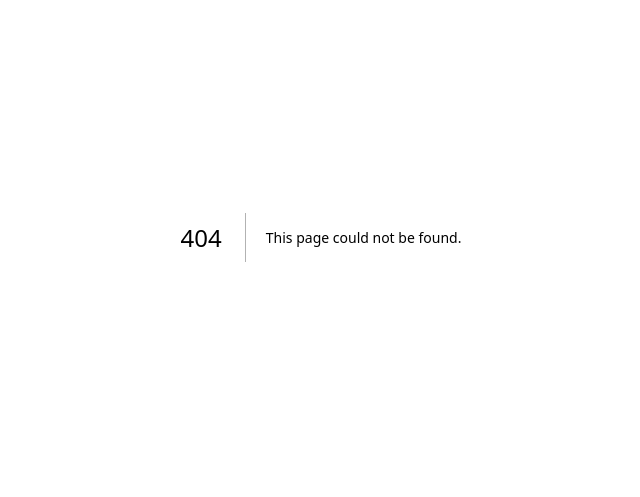
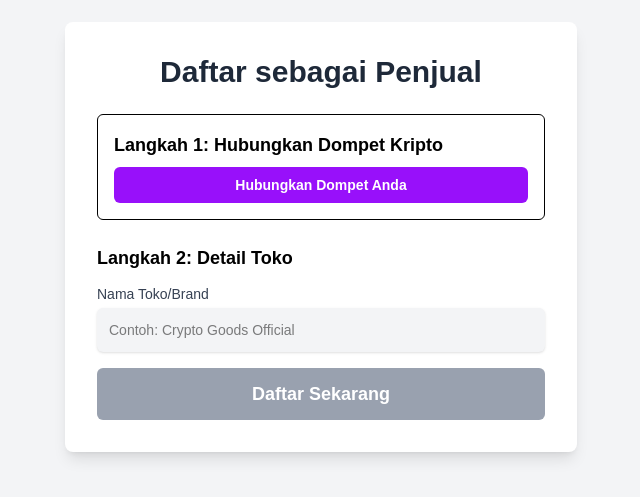
Before and after one commit to difhaels/dexx-fe, a Next.js app: page /seller/register in a window 1280 px wide. Before the commit this address had no page. Shown: the part 163-660 px from the top of the page, without its empty margins (319-959 px from the left). Built offline with nearby package versions, Linux system fonts and the light colour scheme.

Commit message:
add new seller register

```diff
--- /dev/null
+++ b/src/app/seller/register/page.js
@@ -0,0 +1,156 @@
+"use client";
+import { useState } from "react";
+import Head from "next/head";
+import Link from "next/link";
+
+export default function SellerRegistrationPage() {
+  // Dummy State untuk simulasi data
+  const [storeName, setStoreName] = useState("");
+  const [walletAddress, setWalletAddress] = useState(null); // Alamat dompet yang terhubung
+  const [isConnecting, setIsConnecting] = useState(false);
+  const [isRegistered, setIsRegistered] = useState(false);
+
+  // Fungsi Simulasi Koneksi Dompet
+  const handleConnectWallet = async () => {
+    setIsConnecting(true);
+    // Di aplikasi nyata, ini akan memanggil window.ethereum.request({ method: 'eth_requestAccounts' });
+    try {
+      await new Promise((resolve) => setTimeout(resolve, 1000));
+      const dummyAddress = "0xSellerDApp...800aa3";
+      setWalletAddress(dummyAddress);
+      alert("Dompet berhasil terhubung!");
+    } catch (error) {
+      alert("Gagal koneksi. Pastikan MetaMask/Dompet terinstal.");
+    } finally {
+      setIsConnecting(false);
+    }
+  };
+
+  // Fungsi Pendaftaran Seller
+  const handleRegisterSeller = (e) => {
+    e.preventDefault();
+
+    if (!walletAddress) {
+      alert("Anda harus menghubungkan dompet kripto Anda terlebih dahulu!");
+      return;
+    }
+
+    // --- Simulasi Interaksi Blockchain untuk Pendaftaran ---
+    console.log(
+      `Mencatat Seller: ${storeName} dengan Wallet: ${walletAddress} ke Smart Contract...`
+    );
+
+    // Di aplikasi nyata, ini akan memanggil Smart Contract function (misalnya, registerSeller(storeName, walletAddress))
+    setIsRegistered(true);
+    alert(`🎉 Selamat! Toko "${storeName}" berhasil didaftarkan.`);
+
+    // Setelah ini, arahkan pengguna ke Dashboard Seller
+    // router.push('/seller/dashboard');
+  };
+
+  if (isRegistered) {
+    return (
+      <div className="flex min-h-screen items-center justify-center bg-gray-100 p-8">
+        <div className="w-full max-w-md rounded-lg bg-white p-8 shadow-lg text-center">
+          <h2 className="text-3xl font-bold text-green-600 mb-4">
+            Pendaftaran Sukses!
+          </h2>
+          <p className="text-gray-700">
+            Toko Anda, <span className="font-bold">{storeName}</span>, kini aktif.
+          </p>
+          <p className="text-sm text-gray-500 mt-2 mb-5">
+            Identitas Anda terikat pada alamat:{" "}
+            <code className="font-mono text-xs">{walletAddress}</code>
+          </p>
+          <Link
+            href="/seller/dashboard"
+            className="w-full rounded-md bg-indigo-600 p-3 text-white hover:bg-indigo-700"
+          >
+            Lanjutkan ke Dashboard Seller
+          </Link>
+        </div>
+      </div>
+    );
+  }
+
+  return (
+    <div className="flex min-h-screen items-center justify-center bg-gray-100 p-8">
+      <Head>
+        <title>Daftar Seller | Marketplace</title>
+      </Head>
+
+      <div className="w-full max-w-lg rounded-lg bg-white p-8 shadow-lg">
+        <h1 className="mb-6 text-center text-3xl font-bold text-gray-800">
+          Daftar sebagai Penjual
+        </h1>
+
+        {/* Status Koneksi Wallet (Wajib) */}
+        <div className="mb-6 rounded-md border p-4">
+          <h3 className="text-lg font-semibold mb-2">
+            Langkah 1: Hubungkan Dompet Kripto
+          </h3>
+          {walletAddress ? (
+            <div className="text-sm">
+              <span className="text-green-600 font-medium">✅ Terhubung:</span>
+              <span className="font-mono text-xs block break-all mt-1">
+                {walletAddress}
+              </span>
+              <p className="text-xs text-gray-500 mt-2">
+                Alamat ini akan digunakan untuk menerima pembayaran Escrow.
+              </p>
+            </div>
+          ) : (
+            <button
+              onClick={handleConnectWallet}
+              disabled={isConnecting}
+              className={`w-full rounded-md p-2 text-sm font-semibold text-white transition ${
+                isConnecting
+                  ? "bg-gray-500"
+                  : "bg-purple-600 hover:bg-purple-700"
+              }`}
+            >
+              {isConnecting ? "Menghubungkan..." : "Hubungkan Dompet Anda"}
+            </button>
+          )}
+        </div>
+
+        {/* Form Pendaftaran Seller */}
+        <h3 className="text-lg font-semibold mb-3">Langkah 2: Detail Toko</h3>
+        <form onSubmit={handleRegisterSeller} className="space-y-4">
+          <div>
+            <label
+              htmlFor="storeName"
+              className="block text-sm font-medium text-gray-700"
+            >
+              Nama Toko/Brand
+            </label>
+            <input
+              type="text"
+              id="storeName"
+              value={storeName}
+              onChange={(e) => setStoreName(e.target.value)}
+              required
+              disabled={!walletAddress}
+              className={`mt-1 block w-full rounded-md border-gray-300 p-3 shadow-sm sm:text-sm ${
+                !walletAddress ? "bg-gray-100 cursor-not-allowed" : ""
+              }`}
+              placeholder="Contoh: Crypto Goods Official"
+            />
+          </div>
+
+          <button
+            type="submit"
+            disabled={!walletAddress || !storeName.trim()}
+            className={`w-full rounded-md p-3 text-lg font-semibold text-white transition ${
+              !walletAddress || !storeName.trim()
+                ? "cursor-not-allowed bg-gray-400"
+                : "bg-green-600 hover:bg-green-700"
+            }`}
+          >
+            Daftar Sekarang
+          </button>
+        </form>
+      </div>
+    </div>
+  );
+}
```
